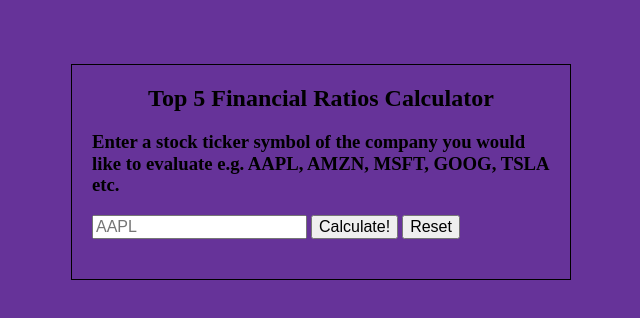
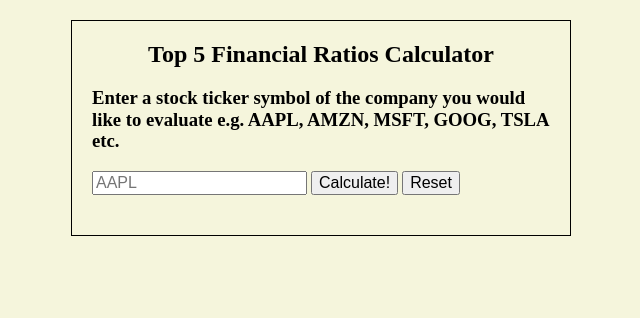
Before and after one commit to widespreadtruck/financial-ratios-calculator, a plain HTML site: page index.html in a window 1280 px wide. Shown: the whole page, without its empty margins (319-959 px from the left). Drawn offline with nearby package versions, Linux system fonts and the light colour scheme.

Commit message:
changed back to beige background; fixed margin-top

```diff
--- a/styles.css
+++ b/styles.css
@@ -11,10 +11,10 @@ html { -moz-box-sizing: border-box; -webkit-box-sizing: border-box; box-sizing:
 /* my CSS starts: */
 body {
     padding: 20px;
-    margin-top: 5%;
+    margin-top: 20px;
     margin-left: auto;
     margin-right: auto;
-    background-color: rebeccapurple;
+    background-color: beige;
     border: 1px solid black;
     max-width: 500px;
     min-width: 400px;
```
